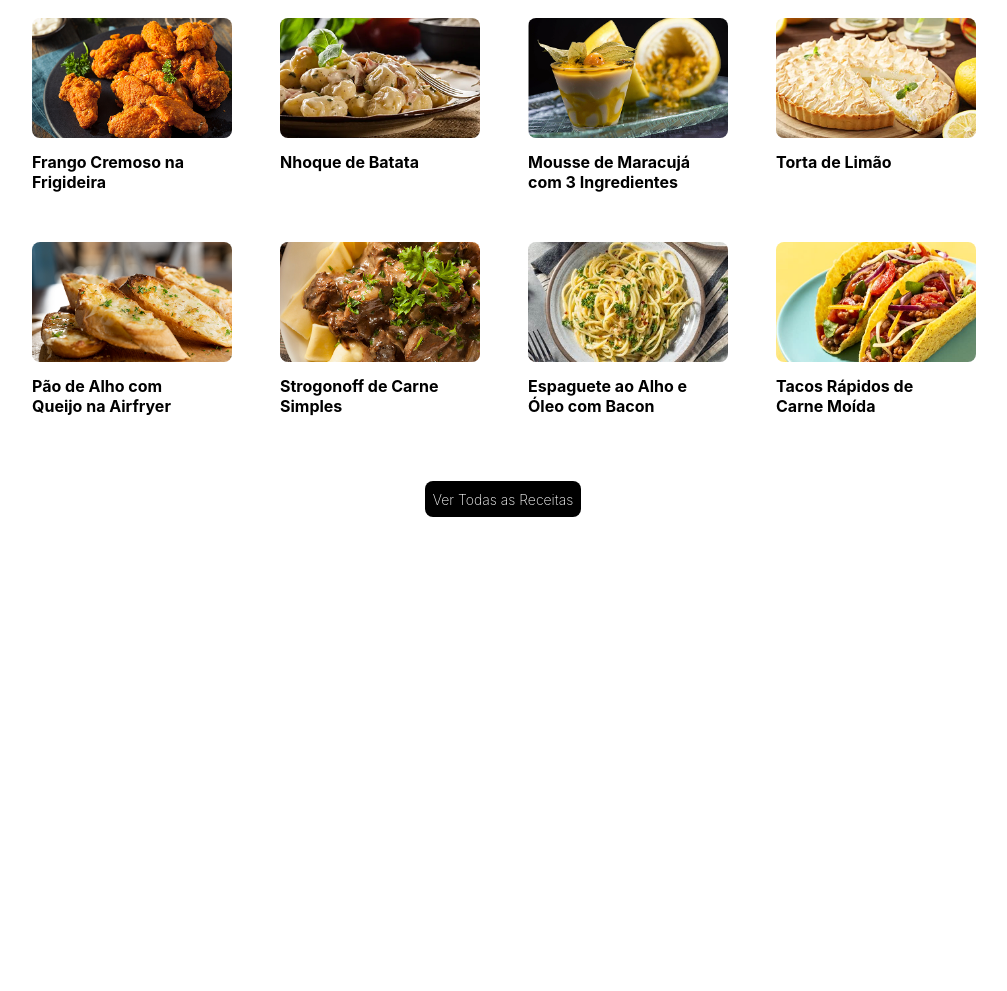
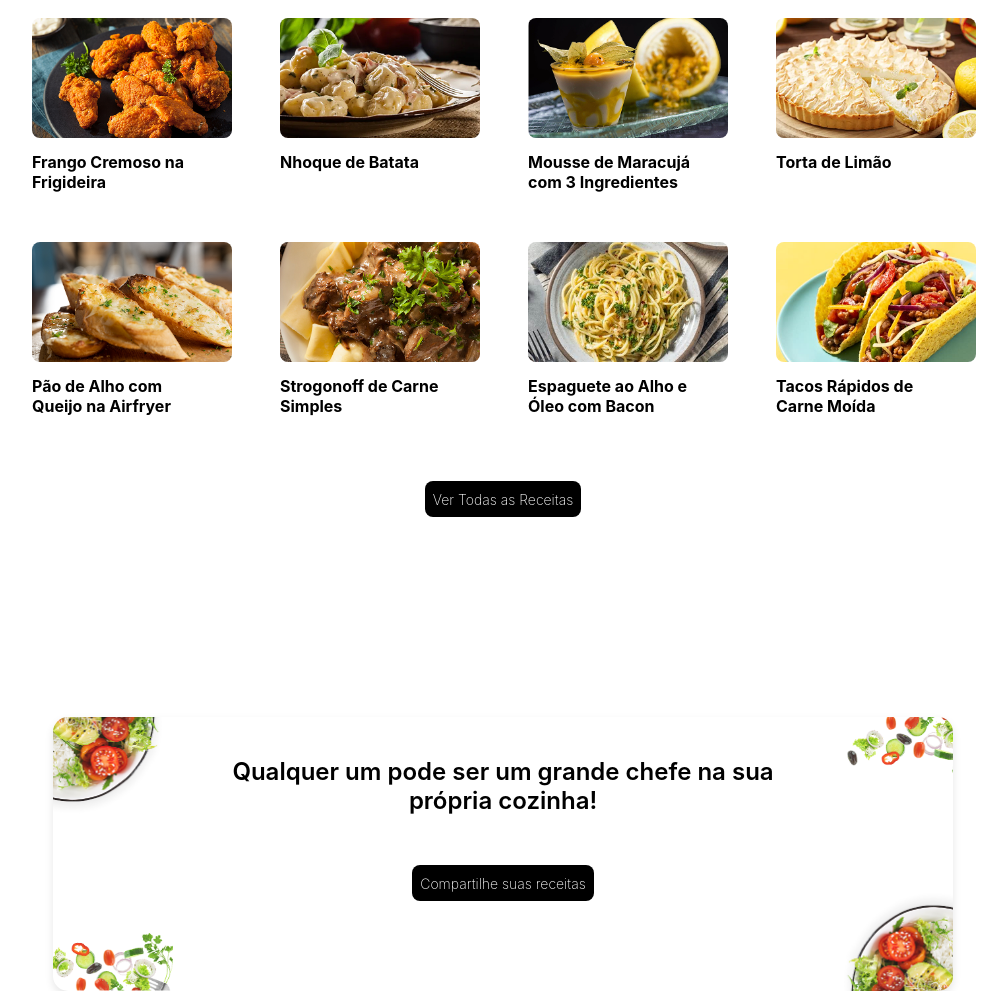
Before and after one commit to nielassis/pd-restaurante, a plain HTML site: page frontend/index.html in a window 1280 px wide. Shown: the part 903-1894 px from the top of the page, without its empty margins (137-1144 px from the left). Before the commit the page ends 1470 px from the top, so only its background shows below. Drawn offline with Linux system fonts and the light colour scheme.

Commit message:
adiciona sessão ad

```diff
--- a/frontend/index.html
+++ b/frontend/index.html
@@ -64,6 +64,30 @@
       </div>
     </section>
 
+    <!--Ad-->
+
+    <section class="mask-group">
+      <img src="./public/assets/ads/foto1.png" class="decor decor-top-left" />
+      <img src="./public/assets/ads/foto2.png" class="decor decor-top-right" />
+
+      <div class="content">
+        <p>
+          Qualquer um pode ser um grande chefe na sua<br />
+          própria cozinha!
+        </p>
+        <button><span>Compartilhe suas receitas</span></button>
+      </div>
+
+      <img
+        src="./public/assets/ads/foto2.png"
+        class="decor decor-bottom-left"
+      />
+      <img
+        src="./public/assets/ads/foto1.png"
+        class="decor decor-bottom-right"
+      />
+    </section>
+
     <script src="utils/categorias-data.js"></script>
     <script src="utils/demo-data.js"></script>
   </body>
--- a/frontend/public/styles/index.css
+++ b/frontend/public/styles/index.css
@@ -192,9 +192,64 @@ button {
   padding: 8px;
   border-radius: 8px;
   margin: 50px 0;
+  cursor: pointer;
 }
 
 button span {
   font-weight: 200;
   font-size: 14px;
 }
+
+.mask-group {
+  position: relative;
+  width: 100%;
+  max-width: 900px;
+  margin: auto;
+  padding: 40px;
+  background: white;
+  border-radius: 15px;
+  box-shadow: 0 4px 8px rgba(0, 0, 0, 0.1);
+  text-align: center;
+  overflow: hidden;
+  margin-top: 150px;
+}
+
+.content {
+  position: relative;
+  z-index: 2;
+}
+
+.content p {
+  font-size: 24px;
+  font-weight: 600;
+}
+
+.decor {
+  position: absolute;
+  width: 150px;
+  opacity: 0.9;
+}
+
+.decor-top-left {
+  top: 0;
+  left: 0;
+  transform: translate(-20%, -10%);
+}
+
+.decor-top-right {
+  top: 0;
+  right: 0;
+  transform: translate(20%, 0%);
+}
+
+.decor-bottom-left {
+  bottom: 0;
+  left: 0;
+  transform: translate(-20%, 0%) scale(1, -1);
+}
+
+.decor-bottom-right {
+  bottom: 0;
+  right: 0;
+  transform: translate(20%, 10%) scale(-1, -1);
+}
```
Also changed, not shown: frontend/public/assets/ads/foto1.png (added), frontend/public/assets/ads/foto2.png (added).
